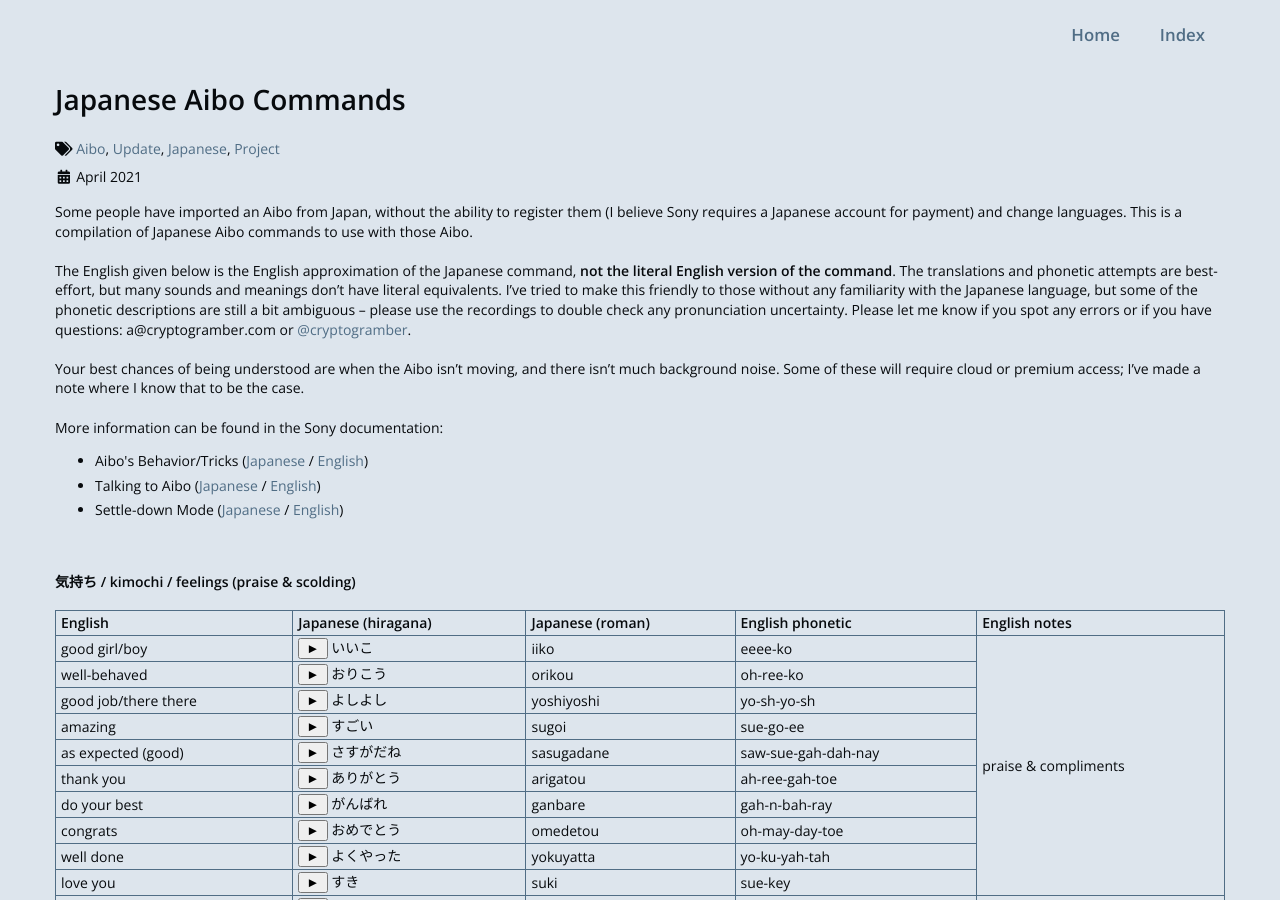
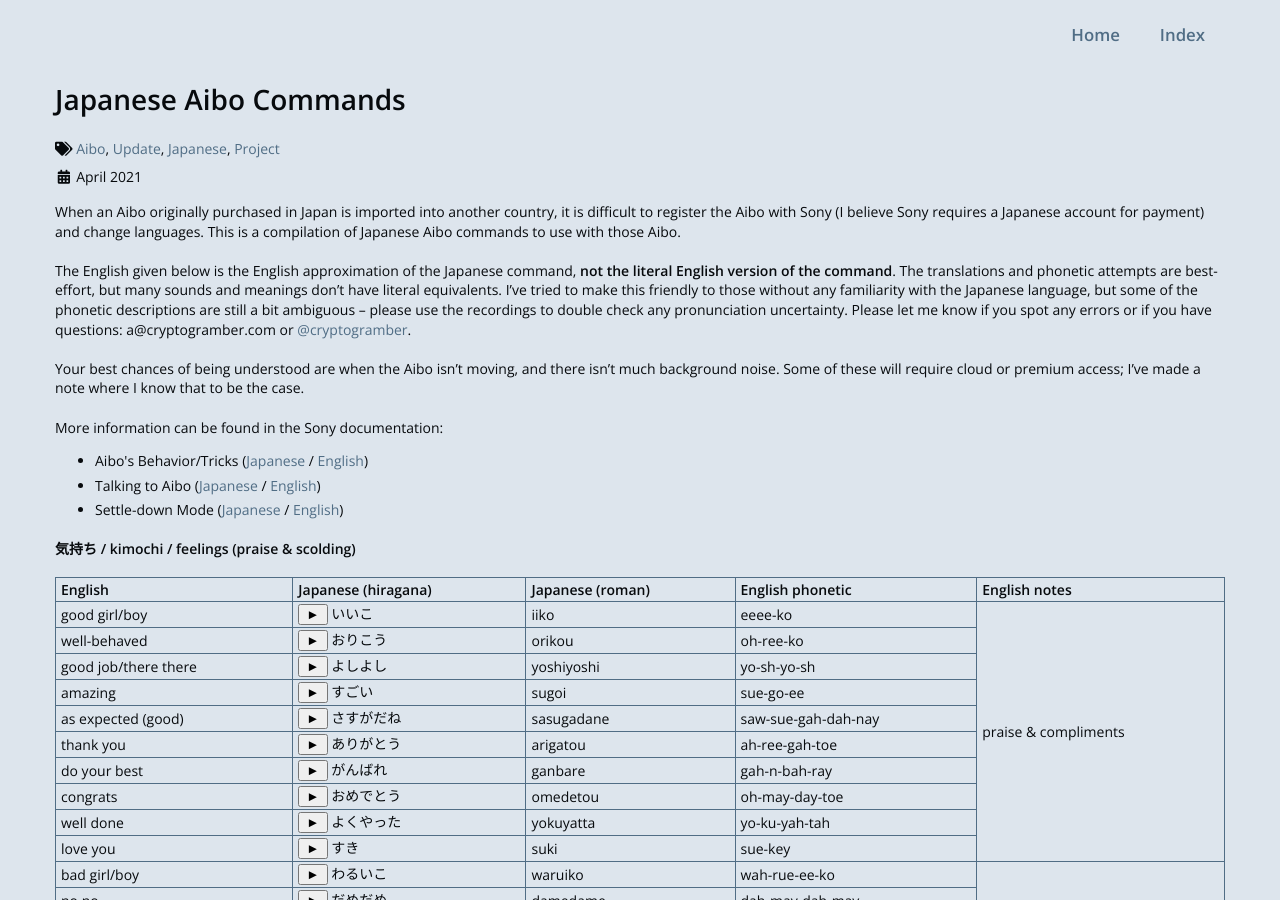
Before and after one commit to kairozu/kairozu.github.io, a Jekyll site: the page built from updates/_posts/2021-04-15-aibo-japanese.md, in a window 1280 px wide and 900 px high. Built offline with Jekyll 4.4.1, drawn with Linux system fonts in a browser that asks for light colours; nearby versions of some CDN libraries.

```diff
--- a/updates/_posts/2021-04-15-aibo-japanese.md
+++ b/updates/_posts/2021-04-15-aibo-japanese.md
@@ -19,7 +19,7 @@
     audio.play();
 }
 </script>
-Some people have imported an Aibo from Japan, without the ability to register them (I believe Sony requires a Japanese account for payment) and change languages. This is a compilation of Japanese Aibo commands to use with those Aibo.
+When an Aibo originally purchased in Japan is imported into another country, it is difficult to register the Aibo with Sony (I believe Sony requires a Japanese account for payment) and change languages. This is a compilation of Japanese Aibo commands to use with those Aibo.
 <br /><br />
 The English given below is the English approximation of the Japanese command, <b>not the literal English version of the command</b>. The translations and phonetic attempts are best-effort, but many sounds and meanings don't have literal equivalents. I've tried to make this friendly to those without any familiarity with the Japanese language, but some of the phonetic descriptions are still a bit ambiguous -- please use the recordings to double check any pronunciation uncertainty. Please let me know if you spot any errors or if you have questions: a@cryptogramber.com or <a href="https://twitter.com/cryptogramber">@cryptogramber</a>.
 <br /><br />
@@ -31,7 +31,6 @@
 <li>Talking to Aibo (<a href="https://helpguide.sony.net/aibo/ers1000/v1/ja/contents/TP0001599298.html">Japanese</a> / <a href="https://helpguide.sony.net/aibo/ers1000/v1/en-us/contents/TP0001970101.html">English</a>)</li>
 <li>Settle-down Mode (<a href="https://aibo.sony.jp/feature/osumashi.html">Japanese</a> / <a href="https://us.aibo.com/feature/settledown.html">English</a>)</li>
 </ul>
-<br />
 <h4>気持ち / kimochi / feelings (praise & scolding)</h4>
 <table>
 <thead>
```
